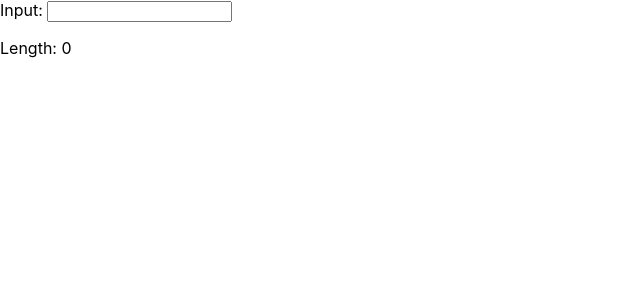
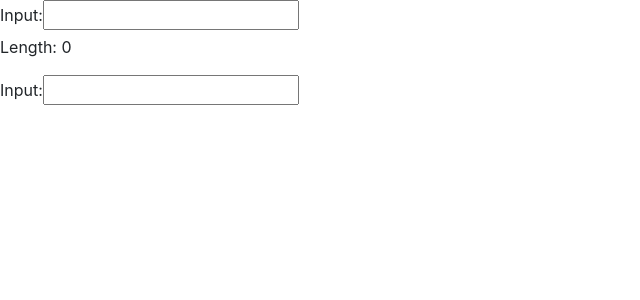
Before and after one commit to rmstibbard/week-09-react, a React (Create React App) app: page / in a window 1280 px wide. Shown: the top 300 px of the page, without its empty margins (0-640 px from the left). Built offline with nearby package versions, Linux system fonts and the light colour scheme.

Commit message:
Password Strength

```diff
--- a/public/index.html
+++ b/public/index.html
@@ -1,14 +1,12 @@
 <!DOCTYPE html>
 <html lang="en">
+
 <head>
   <meta charset="utf-8" />
   <link rel="icon" href="%PUBLIC_URL%/favicon.ico" />
   <meta name="viewport" content="width=device-width, initial-scale=1" />
   <meta name="theme-color" content="#000000" />
-    <meta
-      name="description"
-      content="Web site created using create-react-app"
-    />
+  <meta name="description" content="Web site created using create-react-app" />
   <link rel="apple-touch-icon" href="%PUBLIC_URL%/logo192.png" />
   <!--
       manifest.json provides metadata used when your web app is installed on a
@@ -24,8 +22,11 @@
       work correctly both with client-side routing and a non-root public URL.
       Learn how to configure a non-root public URL by running `npm run build`.
     -->
+  <link rel="stylesheet" href="https://maxcdn.bootstrapcdn.com/bootstrap/4.3.1/css/bootstrap.min.css"
+    integrity="sha384-ggOyR0iXCbMQv3Xipma34MD+dH/1fQ784/j6cY/iJTQUOhcWr7x9JvoRxT2MZw1T" crossorigin="anonymous" />
   <title>React App</title>
 </head>
+
 <body>
   <noscript>You need to enable JavaScript to run this app.</noscript>
   <div id="root"></div>
@@ -40,4 +41,5 @@
       To create a production bundle, use `npm run build` or `yarn build`.
     -->
 </body>
+
 </html>
--- /dev/null
+++ b/src/components3/PasswordStrength.js
@@ -0,0 +1,46 @@
+import React, { Component } from 'react';
+
+class PasswordStrength extends Component {
+    constructor(props) {
+        super(props);
+        this.state = { input: "" };
+        this.handleChange = this.handleChange.bind(this);
+    }
+
+    handleChange(e) {
+        this.setState({ input: e.currentTarget.value });
+    }
+
+    setColour() {
+        let length = this.state.input.length;
+        if (length == 0) {
+            return { backgroundColor: '' }
+        }
+        if (length < 9) {
+            return { backgroundColor: 'red' }
+        }
+        if (length < 16) {
+            return { backgroundColor: 'orange' }
+        }
+        if (length >= 16) {
+            return { backgroundColor: 'green' }
+        }
+    }
+
+    render() {
+        return (
+
+            <div>
+                <label>Input: </label>
+                <input
+                    onChange={this.handleChange}
+                    value={this.state.input}
+                    style={this.setColour()}
+                />
+            </div >
+
+        );
+    }
+}
+
+export default PasswordStrength;
--- a/src/components3/Stuff.js
+++ b/src/components3/Stuff.js
@@ -1,11 +1,11 @@
 import React from 'react';
 import Length from './Length';
-//import PasswordStrength from './PasswordStrength';
-
+import PasswordStrength from './PasswordStrength';
 
 const Stuff = () => (
     <React.Fragment>
         <Length />
+        <PasswordStrength />
 
     </React.Fragment>
 );
```
Lines whose indentation alone changed are shown as unchanged.
